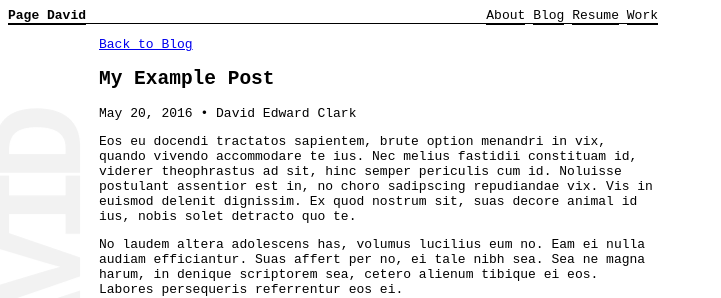
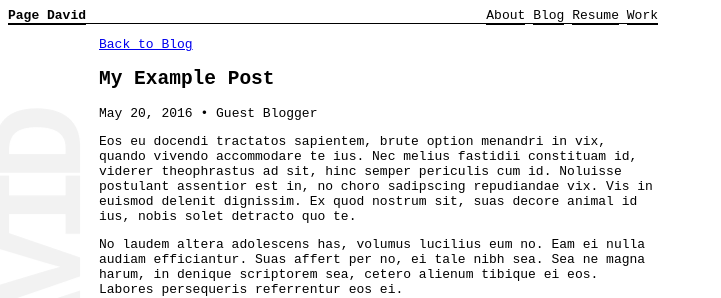
Before and after one commit to pagedavid/pagedavid.github.io, a Jekyll site: the page built from _posts/2016-05-20-my-example-post.md, in a window 1280 px wide. Shown: the top 298 px of the page, without its empty margins (0-721 px from the left). Built offline with Jekyll 4.4.1, drawn with Linux system fonts in a browser that asks for light colours.

Commit message:
added post author for testing

```diff
--- a/_posts/2016-05-20-my-example-post.md
+++ b/_posts/2016-05-20-my-example-post.md
@@ -1,5 +1,6 @@
 ---
 layout: post
+author: Guest Blogger
 ---
 
 Eos eu docendi tractatos sapientem, brute option menandri in vix, quando vivendo accommodare te ius. Nec melius fastidii constituam id, viderer theophrastus ad sit, hinc semper periculis cum id. Noluisse postulant assentior est in, no choro sadipscing repudiandae vix. Vis in euismod delenit dignissim. Ex quod nostrum sit, suas decore animal id ius, nobis solet detracto quo te.
```
